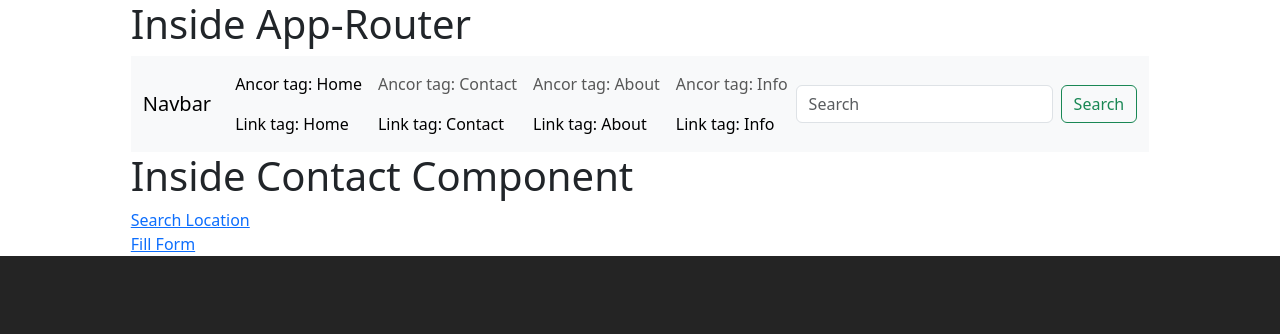
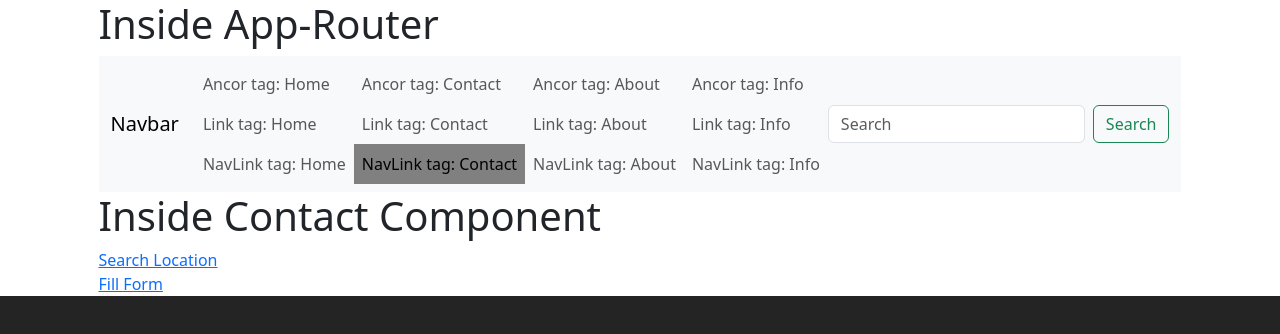
Before and after one commit to kushal022/React-Repo, a React (Vite) app: page /contact in a window 1280 px wide. Shown: the top 334 px of the page. Built offline with nearby package versions, Linux system fonts and the light colour scheme.

Commit message:
Router:- NavLink,Link,and Anchor tag

```diff
--- a/src/router/Header.jsx
+++ b/src/router/Header.jsx
@@ -1,5 +1,5 @@
 import React from 'react'
-import { Link } from 'react-router-dom'
+import { Link, NavLink } from 'react-router-dom'
 
 const Header = () => {
     return (
@@ -13,22 +13,26 @@ const Header = () => {
                     <div className="collapse navbar-collapse" id="navbarSupportedContent">
                         <ul className="navbar-nav me-auto mb-2 mb-lg-0">
                             <li className="nav-item">
-                                <a className="nav-link active" aria-current="page" href="/">Ancor tag: Home</a>
-                                <Link to='/' className="nav-link active" aria-current="page">Link tag: Home</Link>
+                                <a className="nav-link " aria-current="page" href="/">Ancor tag: Home</a>
+                                <Link to='/' className="nav-link " aria-current="page">Link tag: Home</Link>
+                                <NavLink to='/' className="nav-link " aria-current="page">NavLink tag: Home</NavLink>
                             </li>
                             <li className="nav-item">
                                 <a className="nav-link" href="/contact">Ancor tag: Contact</a>
-                                <Link to='/contact' className="nav-link active" aria-current="page">Link tag: Contact</Link>
+                                <Link to='/contact' className="nav-link " aria-current="page">Link tag: Contact</Link>
+                                <NavLink to='/contact' className="nav-link " aria-current="page">NavLink tag: Contact</NavLink>
 
                             </li>
                             <li className="nav-item">
                                 <a className="nav-link" href="/about">Ancor tag: About</a>
-                                <Link to='/about' className="nav-link active" aria-current="page">Link tag: About</Link>
+                                <Link to='/about' className="nav-link " aria-current="page">Link tag: About</Link>
+                                <NavLink to='/about' className="nav-link " aria-current="page">NavLink tag: About</NavLink>
 
                             </li>
                             <li className="nav-item">
                                 <a className="nav-link" href="/info">Ancor tag: Info</a>
-                                <Link to='/info' className="nav-link active" aria-current="page">Link tag: Info</Link>
+                                <Link to='/info' className="nav-link " aria-current="page">Link tag: Info</Link>
+                                <NavLink to='/info' className="nav-link " aria-current="page">NavLink tag: Info</NavLink>
 
                             </li>
                         </ul>
--- a/src/router/RouterDemo2.jsx
+++ b/src/router/RouterDemo2.jsx
@@ -1,4 +1,5 @@
 import React from 'react'
+import './router.css'
 // import Router
 import { BrowserRouter as Router, Route, Routes } from 'react-router-dom';
 import Home from './Home';
--- /dev/null
+++ b/src/router/router.css
@@ -0,0 +1,3 @@
+.active {
+    background-color: gray;
+}
```
